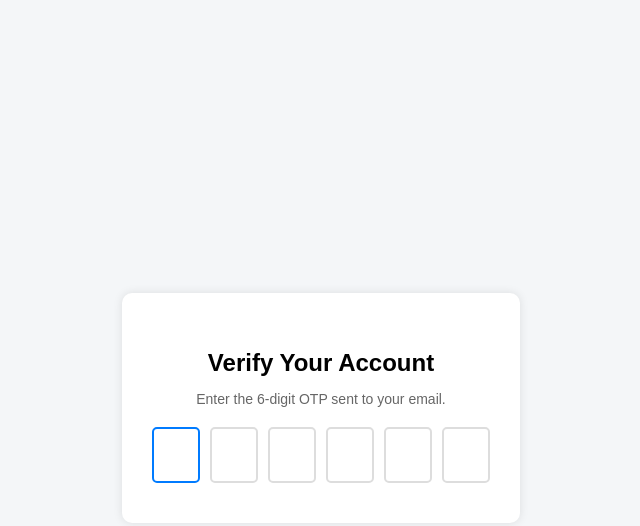
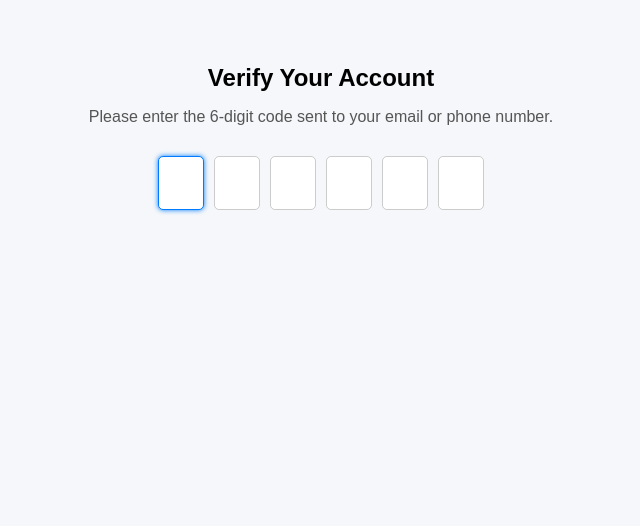
Before and after one commit to acciojob/OTP-BariyaVasu, a website: page main.html in a window 1280 px wide. Shown: the whole page, without its empty margins (319-959 px from the left). Drawn offline with Linux system fonts and the light colour scheme.

Commit message:
created a submission

```diff
--- a/main.html
+++ b/main.html
@@ -7,20 +7,18 @@
 </head>
 
 <body>
-	<div class="container">
-    <h1 id="verification_heading">Verify Your Account</h1>
-    <p id="verification_subtext">Enter the 6-digit OTP sent to your email.</p>
 
-    <div class="code-container">
-      <input type="text" maxlength="1" class="code" id="code-0">
-      <input type="text" maxlength="1" class="code" id="code-1">
-      <input type="text" maxlength="1" class="code" id="code-2">
-      <input type="text" maxlength="1" class="code" id="code-3">
-      <input type="text" maxlength="1" class="code" id="code-4">
-      <input type="text" maxlength="1" class="code" id="code-5">
-    </div>
+ <h1 id="verification_heading">Verify Your Account</h1>
+  <p id="verification_subtext">Please enter the 6-digit code sent to your email or phone number.</p>
+
+  <div class="code-container">
+    <input type="text" maxlength="1" class="code" id="code-1" />
+    <input type="text" maxlength="1" class="code" id="code-2" />
+    <input type="text" maxlength="1" class="code" id="code-3" />
+    <input type="text" maxlength="1" class="code" id="code-4" />
+    <input type="text" maxlength="1" class="code" id="code-5" />
+    <input type="text" maxlength="1" class="code" id="code-6" />
   </div>
-
 
     <script type="text/javascript" src="./script.js">
 </script>
--- a/script.js
+++ b/script.js
@@ -1,30 +1,34 @@
-const inputs = document.querySelectorAll(".code");
-
-window.addEventListener("load", () => inputs[0].focus());
+    const inputs = document.querySelectorAll('.code');
 
     inputs.forEach((input, index) => {
-  input.addEventListener("input", (e) => {
+      input.addEventListener('input', (e) => {
         const value = e.target.value;
+        if (value.match(/[^0-9]/)) {
+          e.target.value = '';
+          return;
+        }
 
-    if (/^\d$/.test(value)) {
-      if (index < inputs.length - 1) {
+        if (value && index < inputs.length - 1) {
           inputs[index + 1].focus();
-      }
-    } else {
-      e.target.value = '';
         }
       });
 
-  input.addEventListener("keydown", (e) => {
-    if (e.key === "Backspace") {
-      if (input.value === "") {
+      input.addEventListener('keydown', (e) => {
+        if (e.key === 'Backspace') {
+          if (input.value === '') {
             if (index > 0) {
               inputs[index - 1].focus();
+              inputs[index - 1].value = '';
             }
           } else {
             input.value = '';
-        e.preventDefault(); // prevent browser default behavior
           }
+          e.preventDefault();
         }
       });
     });
+
+    // Autofocus on the first input when page loads
+    window.addEventListener('DOMContentLoaded', () => {
+      inputs[0].focus();
+    });
--- a/styles.css
+++ b/styles.css
@@ -1,29 +1,20 @@
   body {
-  font-family: sans-serif;
-  background: #f4f6f8;
-  display: flex;
-  justify-content: center;
-  align-items: center;
-  height: 100vh;
-}
-
-.container {
-  background: white;
-  padding: 40px 30px;
-  border-radius: 10px;
-  box-shadow: 0 0 10px rgba(0,0,0,0.1);
+      font-family: Arial, sans-serif;
+      padding: 40px;
       text-align: center;
+      background-color: #f5f7fa;
     }
 
     #verification_heading {
       font-size: 24px;
+      font-weight: bold;
       margin-bottom: 10px;
     }
 
     #verification_subtext {
-  color: #666;
-  font-size: 14px;
-  margin-bottom: 20px;
+      font-size: 16px;
+      color: #555;
+      margin-bottom: 30px;
     }
 
     .code-container {
@@ -35,14 +26,14 @@ body {
     .code {
       width: 40px;
       height: 50px;
-  font-size: 22px;
+      font-size: 24px;
       text-align: center;
-  border: 2px solid #ddd;
+      border: 1px solid #ccc;
       border-radius: 5px;
-  outline: none;
-  transition: border-color 0.3s ease;
     }
 
     .code:focus {
-  border-color: #007bff;
+      border-color: #007BFF;
+      outline: none;
+      box-shadow: 0 0 5px #007BFF;
     }
```
Lines whose indentation alone changed are shown as unchanged.
